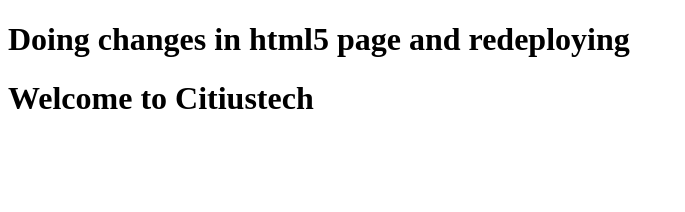
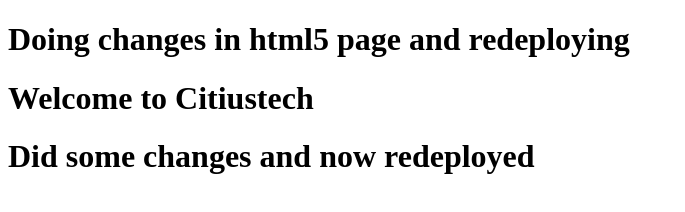
Before and after one commit to ManaliS3/Demo, a plain HTML site: page index.html in a window 1280 px wide. Shown: the whole page, without its empty margins (0-685 px from the left). Drawn offline with Linux system fonts and the light colour scheme.

Commit message:
Update index.html

```diff
--- a/index.html
+++ b/index.html
@@ -10,5 +10,8 @@
     <h1>Doing changes in html5 page and redeploying</h1>
     <h1>Welcome to Citiustech</h1>
 
+
+    <h1>Did some changes and now redeployed</h1>
+
 </body>
 </html>
```
